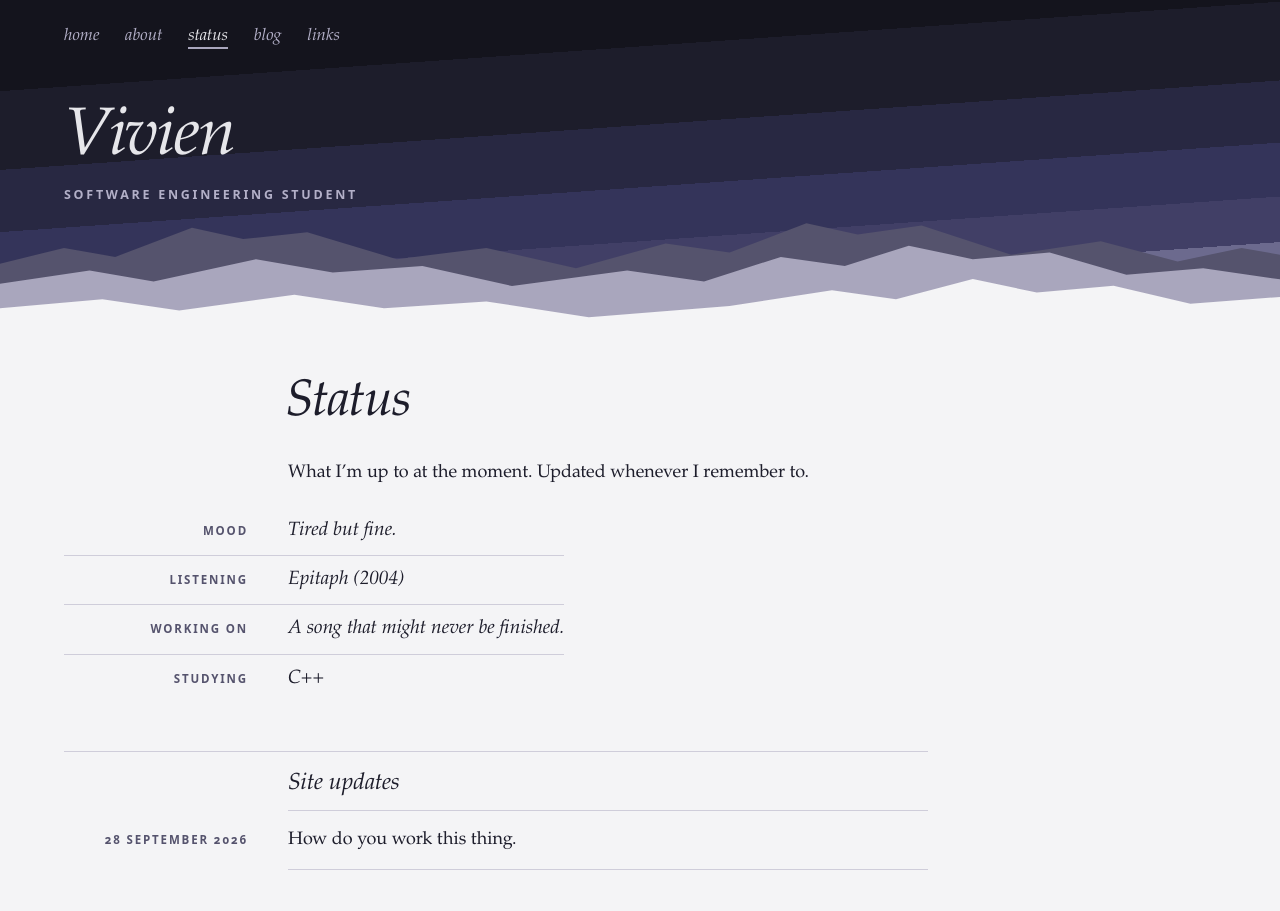
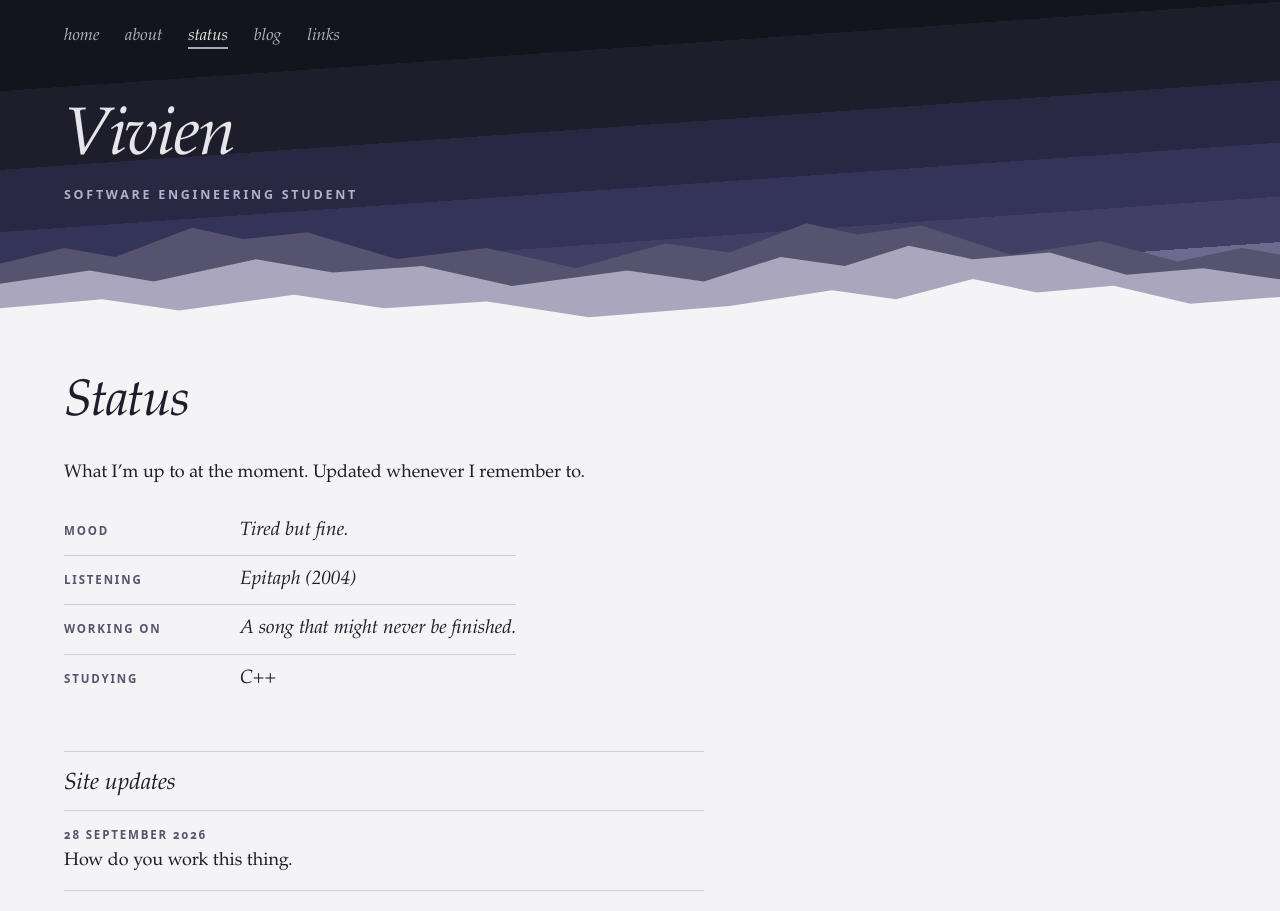
Before and after one commit to meowzerskittycat/meowzerskittycat.github.io, a Jekyll site: the page built from status.md, in a window 1280 px wide. Built offline with Jekyll 4.4.1, drawn with Linux system fonts in a browser that asks for light colours.

Commit message:
Align all content to the left edge
Drop the hanging left margin: headings, text, labels and dates now start
at the same left edge as the name and menu instead of 14rem further in.

Co-Authored-By: Claude Opus 5.5 <noreply@anthropic.com>
Claude-Session: https://claude.ai/code/session_01RdmvUnKLgrk1zxyFTb5nag

```diff
--- a/assets/css/site.css
+++ b/assets/css/site.css
@@ -3,8 +3,8 @@
  *
  * Dusk over mountains. The header is a banded evening sky with a jagged
  * ridge along its bottom edge; the page below is the snow. Type is an
- * editorial serif: a large italic name, section headings and dates that
- * hang in the left margin, and a drop cap to open the text.
+ * editorial serif: a large italic name, small-caps labels and dates, and
+ * a drop cap to open the text. Everything is aligned to the left edge.
  *
  * Rules: square corners only (no border-radius anywhere), no web fonts,
  * no JavaScript, no images for decoration (the sky and ridges are CSS).
@@ -44,7 +44,6 @@
 	--mono:  ui-monospace, "SFMono-Regular", Menlo, Consolas, "Liberation Mono", monospace;
 
 	--edge: clamp(1.5rem, 5vw, 5rem);  /* distance from the left edge of the window */
-	--gutter: 14rem;        /* left margin where headings and dates hang */
 	--measure: 40rem;
 }
 
@@ -380,41 +379,13 @@ ul.posts .muted { display: block; margin-top: .3rem; font-size: 1rem; }
 .footnotes { margin-top: 3rem; font-size: .92rem; color: var(--muted); }
 .footnotes ol { padding-left: 1.2rem; }
 
-/* ---- wide screens: headings, dates and labels hang in the margin ------ */
+/* ---- section headings: a rule across the column ---------------------- */
 
-@media (min-width: 62rem) {
-	main.wrap { padding-left: calc(var(--edge) + var(--gutter)); }
-	.post > *, main > * { max-width: var(--measure); }
+main h2 { padding-top: 1.1rem; border-top: 1px solid var(--rule); }
+main > h2:first-child { border-top: 0; padding-top: 0; }
 
-	/* section headings stay in the text column; their rule runs across the margin */
-	main h2 {
-		max-width: calc(var(--measure) + var(--gutter));
-		margin-left: calc(-1 * var(--gutter));
-		padding: 1.1rem 0 0 var(--gutter);
-		border-top: 1px solid var(--rule);
-	}
-
-	main h1, .post-header { margin-left: -.05em; }
-
-	ul.posts li, ul.log li { padding-left: 0; }
-	ul.posts time, ul.log time {
-		position: absolute;
-		left: calc(-1 * var(--gutter));
-		top: 1.25rem;
-		width: calc(var(--gutter) - 2.5rem);
-		text-align: right;
-		margin: 0;
-	}
-
-	table.status { margin-left: calc(-1 * var(--gutter)); }
-	table.status th {
-		width: var(--gutter);
-		padding-right: 2.5rem;
-		text-align: right;
-	}
-
-	.post-header .meta { position: absolute; left: var(--edge); width: calc(var(--gutter) - 2.5rem); text-align: right; margin-top: -2.6rem; }
-}
+/* key/value labels line up in a fixed-width first column */
+table.status th { width: 11rem; }
 
 /* ---- phones ----------------------------------------------------------- */
 
```
